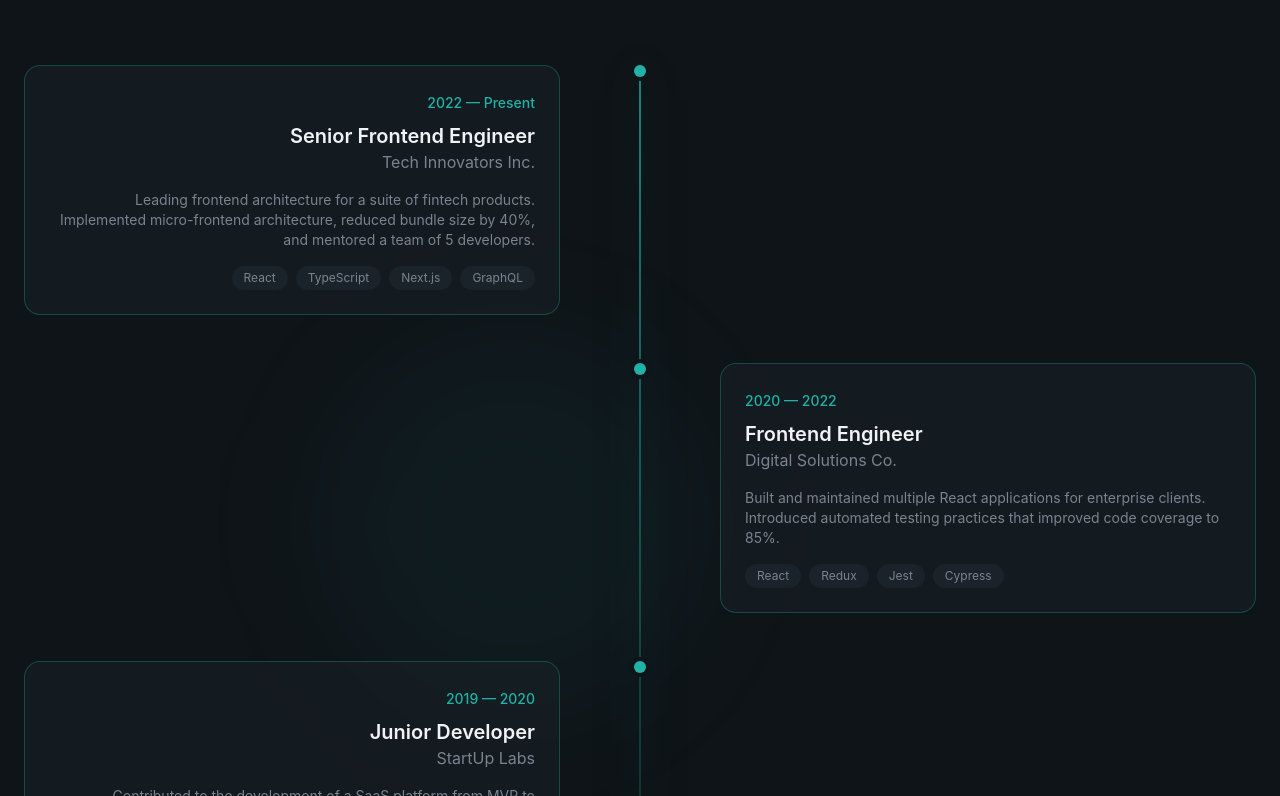
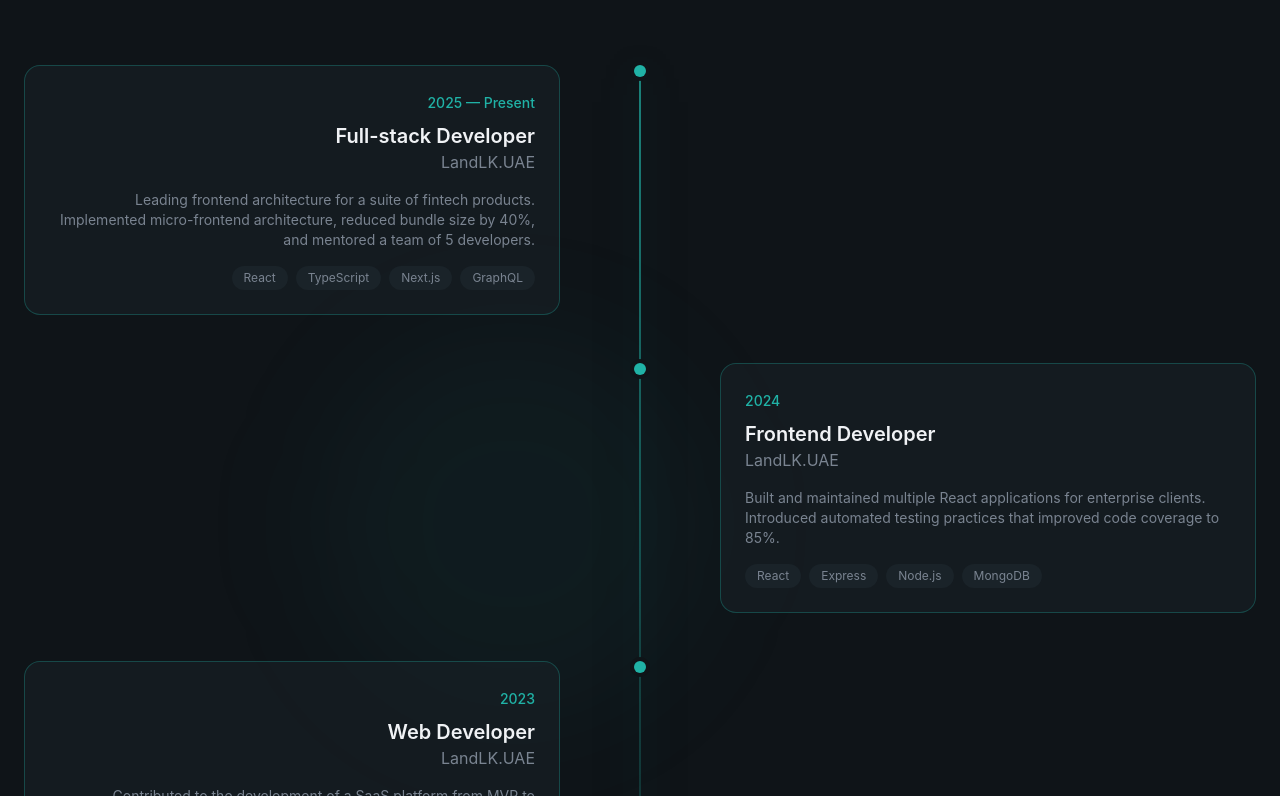
Before and after one commit to UNNuwantha/developer-portfolio, a React (Vite) app in the folder client/: page / in a window 1280 px wide. Shown: the part 3984-4780 px from the top of the page. Built offline with nearby package versions, Linux system fonts and the light colour scheme.

Commit message:
Developed the Experience Section

```diff
--- a/client/src/sections/Experience.jsx
+++ b/client/src/sections/Experience.jsx
@@ -1,33 +1,33 @@
 const experiences = [
   {
-    period: "2022 — Present",
-    role: "Senior Frontend Engineer",
-    company: "Tech Innovators Inc.",
+    period: "2025 — Present",
+    role: "Full-stack Developer",
+    company: "LandLK.UAE",
     description:
       "Leading frontend architecture for a suite of fintech products. Implemented micro-frontend architecture, reduced bundle size by 40%, and mentored a team of 5 developers.",
     technologies: ["React", "TypeScript", "Next.js", "GraphQL"],
     current: true,
   },
   {
-    period: "2020 — 2022",
-    role: "Frontend Engineer",
-    company: "Digital Solutions Co.",
+    period: "2024",
+    role: "Frontend Developer",
+    company: "LandLK.UAE",
     description:
       "Built and maintained multiple React applications for enterprise clients. Introduced automated testing practices that improved code coverage to 85%.",
-    technologies: ["React", "Redux", "Jest", "Cypress"],
+    technologies: ["React", "Express", "Node.js", "MongoDB"],
     current: false,
   },
   {
-    period: "2019 — 2020",
-    role: "Junior Developer",
-    company: "StartUp Labs",
+    period: "2023",
+    role: "Web Developer",
+    company: "LandLK.UAE",
     description:
       "Contributed to the development of a SaaS platform from MVP to production. Collaborated with designers to implement pixel-perfect UI components.",
     technologies: ["React", "Node.js", "MongoDB", "AWS"],
     current: false,
   },
   {
-    period: "2018 — 2019",
+    period: "2022",
     role: "Freelance Developer",
     company: "Self-Employed",
     description:
@@ -77,7 +77,7 @@
 
         {/* Timeline */}
         <div className="relative">
-          <div className="timeline-glow absolute left-0 md:left-1/2 top-0 bottom-0 w-[2px] bg-gradient-to-b from-primary/70 via-primary/30 to-transparent md:-translate-x-1/2 shadow-[0_0_25px_rgba(32,178,166,0.8)]" />
+          <div className="timeline-glow absolute left-0 md:left-1/2 top-0 bottom-0 w-0.5 bg-linear-to-b from-primary/70 via-primary/30 to-transparent md:-translate-x-1/2 shadow-[0_0_25px_rgba(32,178,166,0.8)]" />
 
           {/* Experience Items */}
           <div className="space-y-12">
```
